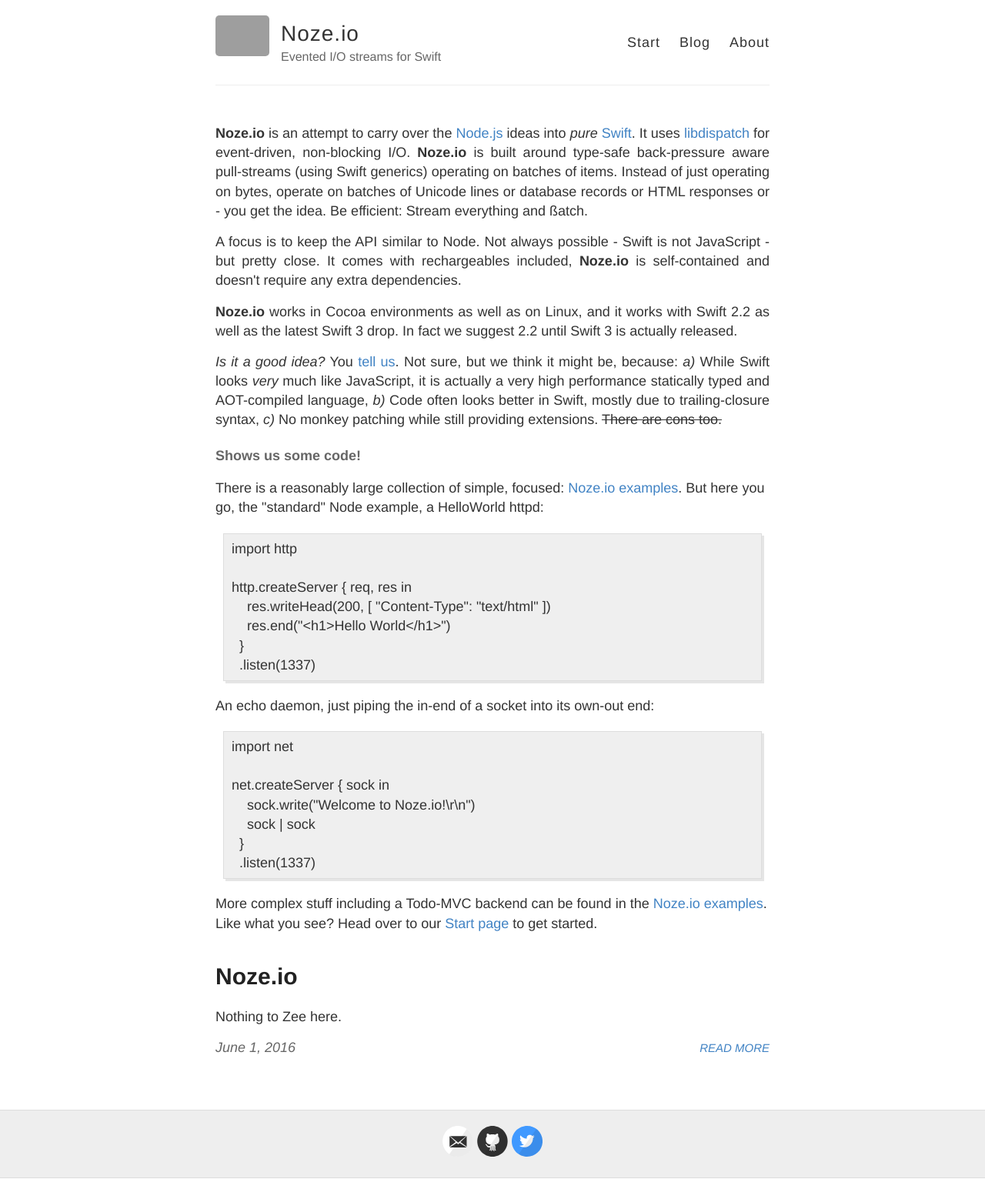
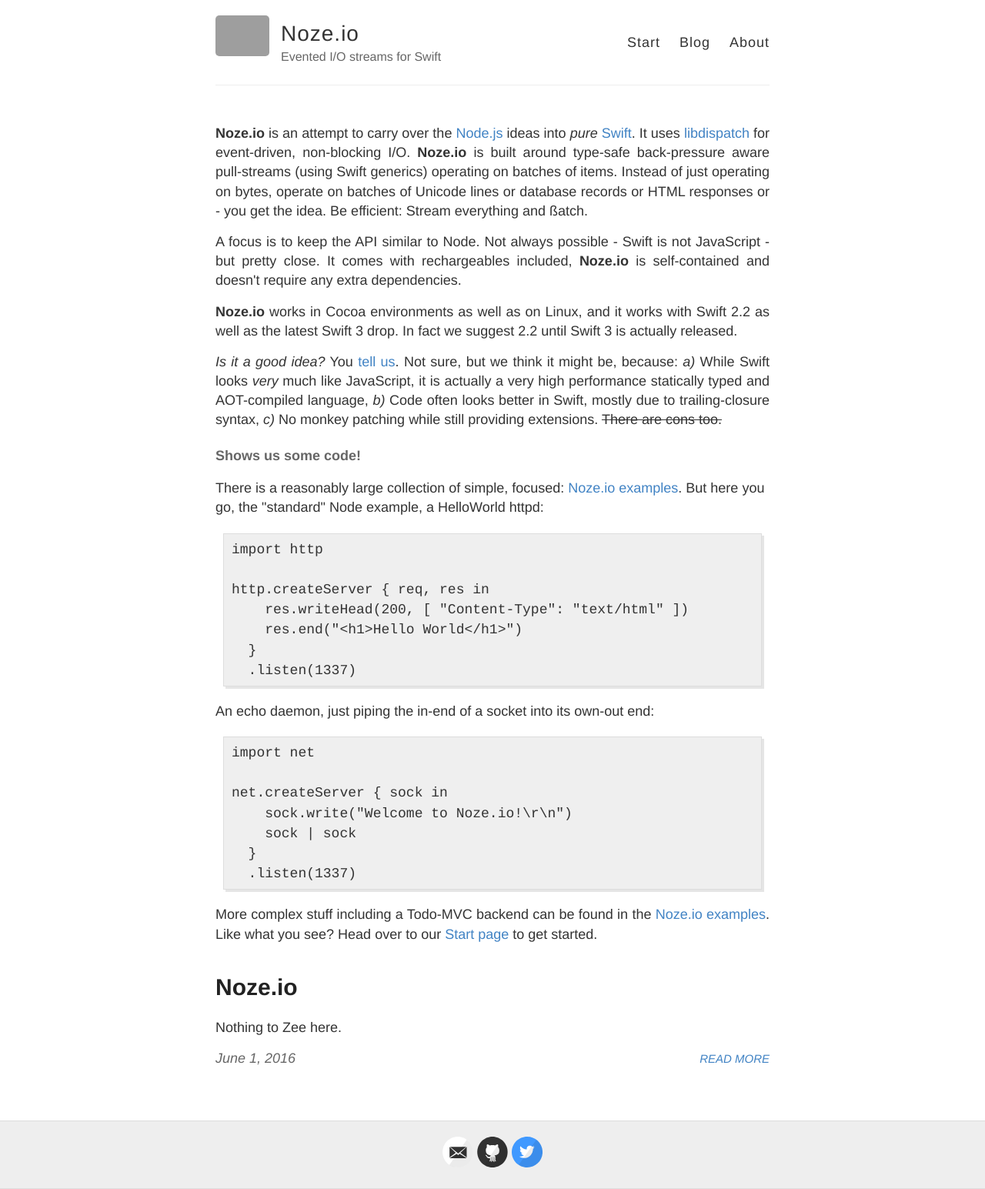
Before and after one commit to NozeIO/NozeIO.github.io, a Jekyll site: the page built from index.html, in a window 1280 px wide. Shown: the whole page at 77% size. Built offline with Jekyll 4.4.1, drawn with Linux system fonts in a browser that asks for light colours; comment, search, counter and statistics services are not loaded; grey boxes are pictures that could not be loaded.

Commit message:
Code formatting.

```diff
--- a/index.html
+++ b/index.html
@@ -48,27 +48,27 @@
   <a href="https://github.com/NozeIO/Noze.io/tree/master/Samples"
      >Noze.io examples</a>. But here you go, the "standard" Node example, a
   HelloWorld httpd:</p>
-<pre class="code highlight">
-import http
+<div class="highlighter-rouge">
+<pre class="code highlight"><code>import http
 
 http.createServer { req, res in
     res.writeHead(200, [ "Content-Type": "text/html" ])
     res.end("&lt;h1&gt;Hello World&lt;/h1&gt;")
   }
   .listen(1337)
-</pre>
+</code></pre></div>
 <p>An echo daemon, just piping the in-end of a socket into its own-out end:</p>
-<pre class="code highlight">
-import net
+<div class="highlighter-rouge">
+<pre class="code highlight"><code>import net
 
 net.createServer { sock in
     sock.write("Welcome to Noze.io!\r\n")
     sock | sock
   }
   .listen(1337)
-</pre>
+</code></pre></div>
 
-<p>
+<p style="text-align: justify;">
   More complex stuff including a Todo-MVC backend can be found in the
   <a href="https://github.com/NozeIO/Noze.io/tree/master/Samples"
      >Noze.io examples</a>.
```
